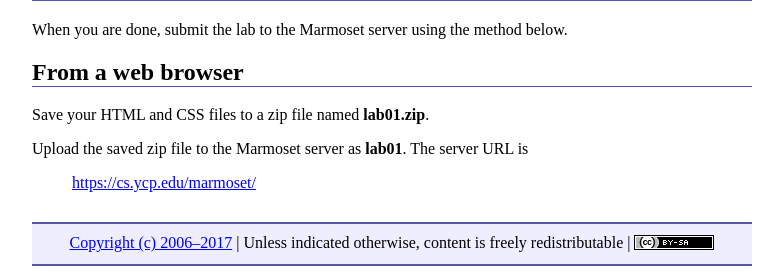
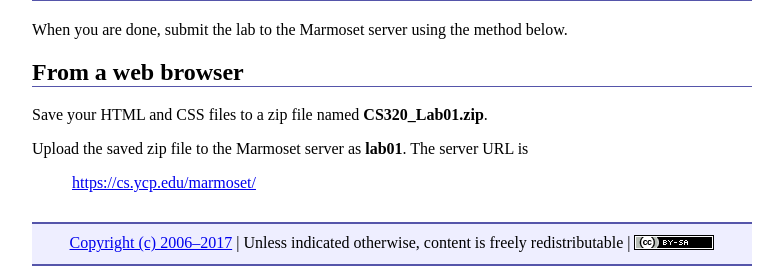
Before and after one commit to ycpcs/cs320-spring2017, a Jekyll site: the page built from labs/lab01.md, in a window 1280 px wide. Shown: the part 1133-1406 px from the top of the page, without its empty margins (248-1031 px from the left). Built offline with Jekyll 4.4.1, drawn with Linux system fonts in a browser that asks for light colours.

Commit message:
updating for marmoset

```diff
--- a/labs/lab01.md
+++ b/labs/lab01.md
@@ -65,7 +65,7 @@ When you are done, submit the lab to the Marmoset server using the method below.
 From a web browser
 ------------------
 
-Save your HTML and CSS files to a zip file named **lab01.zip**.
+Save your HTML and CSS files to a zip file named **CS320_Lab01.zip**.
 
 Upload the saved zip file to the Marmoset server as **lab01**. The server URL is
 
```
Also changed, not shown: labs/lab02.md (+1 -1 lines).
